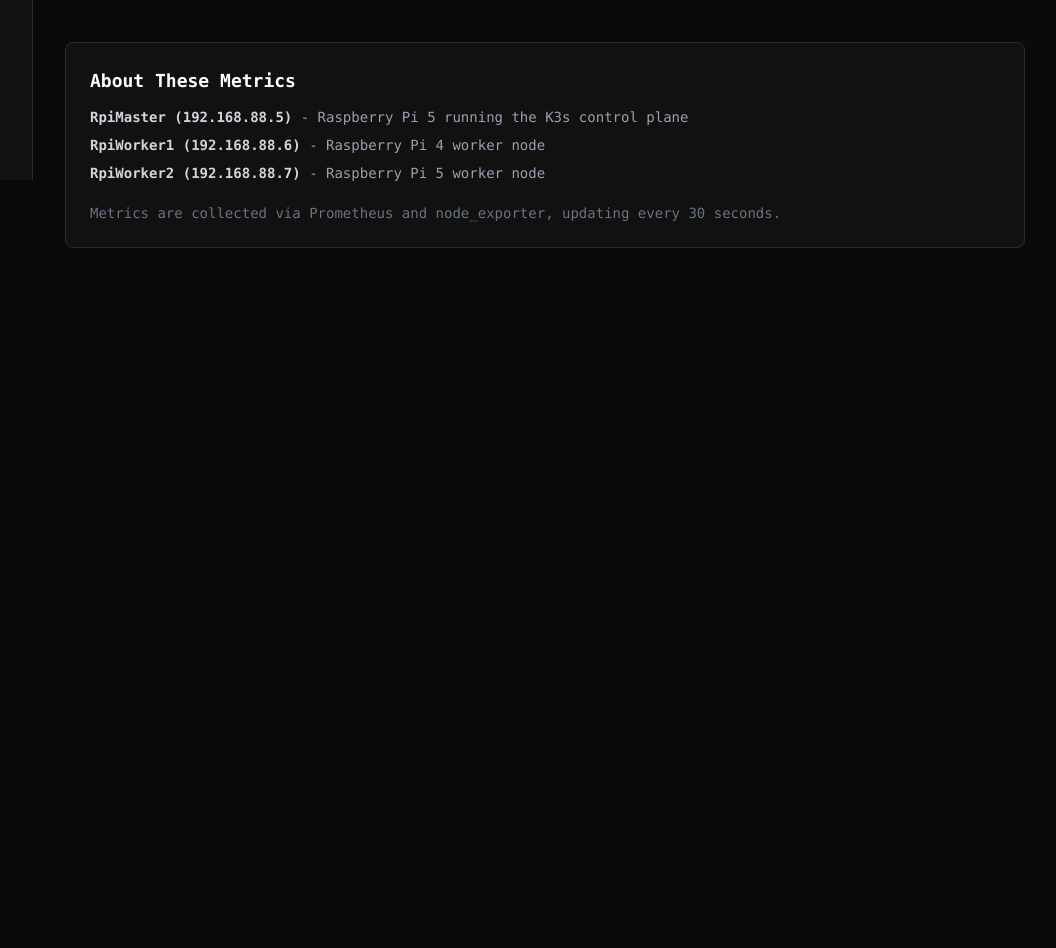
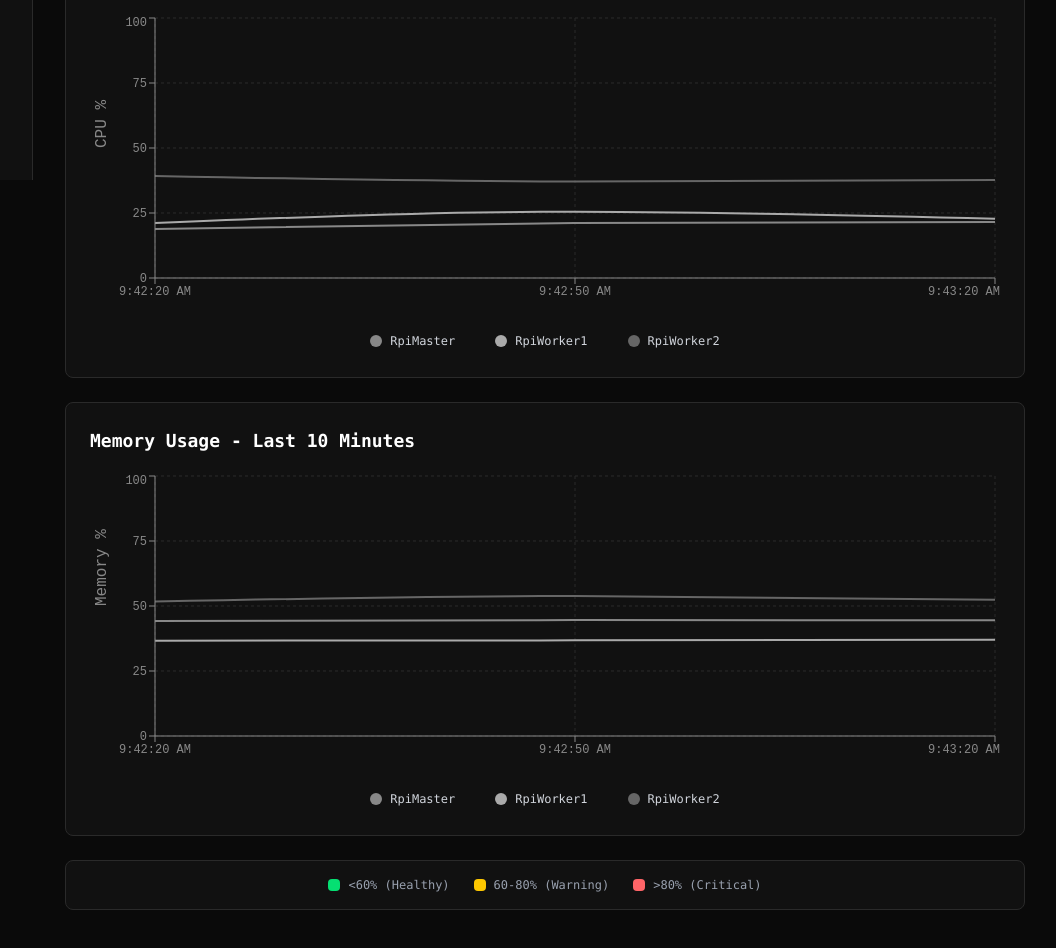
Before and after one commit to eurusik/homelab-cluster, a Next.js app: page /cluster in a window 1280 px wide. Shown: the part 620-1568 px from the top of the page, without its empty margins (223-1279 px from the left). Before the commit the page ends 916 px from the top, so only its background shows below. Built offline with nearby package versions, Linux system fonts and the light colour scheme.

Commit message:
Add interactive legend toggle, filter service DNS nodes, improve chart initialization

```diff
--- a/app/api/metrics/route.ts
+++ b/app/api/metrics/route.ts
@@ -1,7 +1,7 @@
 import { NextResponse } from 'next/server'
 
 export const dynamic = 'force-dynamic'
-export const revalidate = 30 // Cache for 30 seconds
+export const revalidate = 10 // Cache for 10 seconds
 
 interface PrometheusMetric {
   metric: {
@@ -148,8 +148,10 @@ export async function GET() {
       }
     })
 
-    // Convert map to array
-    const nodes: NodeMetrics[] = Array.from(nodeMetricsMap.values()).map(m => ({
+    // Convert map to array and filter out empty node names
+    const nodes: NodeMetrics[] = Array.from(nodeMetricsMap.values())
+      .filter(m => m.node && m.node !== '')
+      .map(m => ({
         node: m.node || 'unknown',
         cpuUsage: m.cpuUsage || 0,
         memoryUsage: m.memoryUsage || 0,
@@ -212,6 +214,11 @@ function extractNodeName(instance: string): string {
   // Extract node name from instance string (e.g., "192.168.88.5:9100" -> "192.168.88.5")
   const ip = instance.split(':')[0]
 
+  // Skip service DNS names
+  if (ip.includes('.svc.cluster.local') || ip.includes('node-exporter')) {
+    return '' // Will be filtered out
+  }
+
   // Map IPs to friendly names based on your network configuration
   const nodeNames: Record<string, string> = {
     '192.168.88.5': 'RpiMaster',
@@ -219,5 +226,5 @@ function extractNodeName(instance: string): string {
     '192.168.88.7': 'RpiWorker2'
   }
 
-  return nodeNames[ip] || ip
+  return nodeNames[ip] || ''
 }
--- a/app/cluster/ClusterClient.tsx
+++ b/app/cluster/ClusterClient.tsx
@@ -18,25 +18,6 @@ export default function ClusterClient() {
         <h2 className="text-xl sm:text-2xl font-semibold mb-6 text-white font-mono">Node Resources</h2>
         <NodeMetrics />
       </section>
-
-      {/* Info Section */}
-      <section className="border border-[#2a2a2a] bg-[#111111] rounded-lg p-4 sm:p-6">
-        <h3 className="text-base sm:text-lg font-semibold text-white font-mono mb-3">About These Metrics</h3>
-        <div className="space-y-2 text-xs sm:text-sm text-gray-400 font-mono">
-          <p>
-            <span className="text-gray-300 font-semibold">RpiMaster (192.168.88.5)</span> - Raspberry Pi 5 running the K3s control plane
-          </p>
-          <p>
-            <span className="text-gray-300 font-semibold">RpiWorker1 (192.168.88.6)</span> - Raspberry Pi 4 worker node
-          </p>
-          <p>
-            <span className="text-gray-300 font-semibold">RpiWorker2 (192.168.88.7)</span> - Raspberry Pi 5 worker node
-          </p>
-          <p className="pt-3 text-gray-500">
-            Metrics are collected via Prometheus and node_exporter, updating every 30 seconds.
-          </p>
-        </div>
-      </section>
     </div>
   )
 }
--- a/components/NodeMetrics.tsx
+++ b/components/NodeMetrics.tsx
@@ -31,6 +31,7 @@ export default function NodeMetrics() {
   const [historicalMemory, setHistoricalMemory] = useState<HistoricalData[]>([])
   const [loading, setLoading] = useState(true)
   const [error, setError] = useState<string | null>(null)
+  const [hiddenNodes, setHiddenNodes] = useState<Set<string>>(new Set())
 
   const fetchMetrics = async () => {
     try {
@@ -56,6 +57,24 @@ export default function NodeMetrics() {
               newData[node.node] = parseFloat(node.cpuUsage.toFixed(2))
             })
             const updated = [...prev, newData]
+
+            // If this is the first data point, create 3 initial points for better visualization
+            if (prev.length === 0) {
+              const now = new Date()
+              const initialPoints: HistoricalData[] = []
+              for (let i = 2; i >= 0; i--) {
+                const pastTime = new Date(now.getTime() - i * 30000) // 30 seconds intervals
+                const point: HistoricalData = { time: pastTime.toLocaleTimeString() }
+                data.nodes.forEach((node: NodeMetric) => {
+                  // Add slight variation to make it look realistic
+                  const variation = (Math.random() - 0.5) * 5
+                  point[node.node] = parseFloat((node.cpuUsage + variation).toFixed(2))
+                })
+                initialPoints.push(point)
+              }
+              return initialPoints.slice(-20)
+            }
+
             return updated.slice(-20) // Keep last 20 points
           })
 
@@ -65,6 +84,24 @@ export default function NodeMetrics() {
               newData[node.node] = parseFloat(node.memoryUsage.toFixed(2))
             })
             const updated = [...prev, newData]
+
+            // If this is the first data point, create 3 initial points for better visualization
+            if (prev.length === 0) {
+              const now = new Date()
+              const initialPoints: HistoricalData[] = []
+              for (let i = 2; i >= 0; i--) {
+                const pastTime = new Date(now.getTime() - i * 30000) // 30 seconds intervals
+                const point: HistoricalData = { time: pastTime.toLocaleTimeString() }
+                data.nodes.forEach((node: NodeMetric) => {
+                  // Add slight variation to make it look realistic
+                  const variation = (Math.random() - 0.5) * 3
+                  point[node.node] = parseFloat((node.memoryUsage + variation).toFixed(2))
+                })
+                initialPoints.push(point)
+              }
+              return initialPoints.slice(-20)
+            }
+
             return updated.slice(-20) // Keep last 20 points
           })
         } else if (data.error) {
@@ -84,6 +121,18 @@ export default function NodeMetrics() {
     const interval = setInterval(fetchMetrics, 30000) // Every 30 seconds
     return () => clearInterval(interval)
   }, [])
+
+  const toggleNode = (nodeName: string) => {
+    setHiddenNodes(prev => {
+      const newSet = new Set(prev)
+      if (newSet.has(nodeName)) {
+        newSet.delete(nodeName)
+      } else {
+        newSet.add(nodeName)
+      }
+      return newSet
+    })
+  }
 
   const getUsageColor = (usage: number) => {
     if (usage >= 80) return 'text-red-400'
@@ -190,13 +239,15 @@ export default function NodeMetrics() {
       </div>
 
       {/* Historical Charts */}
-      {historicalCpu.length > 1 && (
+      {historicalCpu.length >= 1 && (
         <>
           {/* CPU Usage Chart */}
           <div className="border border-[#2a2a2a] bg-[#111111] rounded-lg p-4 sm:p-6">
-            <h3 className="font-semibold text-white font-mono mb-4 text-base sm:text-lg">
-              CPU Usage - Last 10 Minutes
-            </h3>
+            <div className="flex items-center justify-between mb-4">
+              <h3 className="font-semibold text-white font-mono text-base sm:text-lg">
+                CPU Usage - Last 10 Minutes
+              </h3>
+            </div>
             <ResponsiveContainer width="100%" height={300}>
               <LineChart data={historicalCpu}>
                 <CartesianGrid strokeDasharray="3 3" stroke="#2a2a2a" />
@@ -225,10 +276,7 @@ export default function NodeMetrics() {
                   formatter={(value: any) => [`${parseFloat(value).toFixed(1)}%`, '']}
                   labelFormatter={(label) => `Time: ${label}`}
                 />
-                <Legend
-                  wrapperStyle={{ fontFamily: 'monospace', fontSize: '12px' }}
-                />
-                {metrics.map(node => (
+                {metrics.filter(node => !hiddenNodes.has(node.node)).map(node => (
                   <Line
                     key={node.node}
                     type="monotone"
@@ -241,13 +289,33 @@ export default function NodeMetrics() {
                 ))}
               </LineChart>
             </ResponsiveContainer>
+            {/* Custom Legend */}
+            <div className="flex justify-center gap-4 mt-4 flex-wrap">
+              {metrics.map(node => (
+                <button
+                  key={node.node}
+                  onClick={() => toggleNode(node.node)}
+                  className={`flex items-center gap-2 px-3 py-1 rounded text-xs font-mono transition-opacity ${
+                    hiddenNodes.has(node.node) ? 'opacity-40' : 'opacity-100'
+                  } hover:bg-[#1a1a1a]`}
+                >
+                  <div
+                    className="w-3 h-3 rounded-full"
+                    style={{ backgroundColor: nodeColors[node.node] || '#4a9eff' }}
+                  />
+                  <span className="text-gray-300">{node.node}</span>
+                </button>
+              ))}
+            </div>
           </div>
 
           {/* Memory Usage Chart */}
           <div className="border border-[#2a2a2a] bg-[#111111] rounded-lg p-4 sm:p-6">
-            <h3 className="font-semibold text-white font-mono mb-4 text-base sm:text-lg">
-              Memory Usage - Last 10 Minutes
-            </h3>
+            <div className="flex items-center justify-between mb-4">
+              <h3 className="font-semibold text-white font-mono text-base sm:text-lg">
+                Memory Usage - Last 10 Minutes
+              </h3>
+            </div>
             <ResponsiveContainer width="100%" height={300}>
               <LineChart data={historicalMemory}>
                 <CartesianGrid strokeDasharray="3 3" stroke="#2a2a2a" />
@@ -276,10 +344,7 @@ export default function NodeMetrics() {
                   formatter={(value: any) => [`${parseFloat(value).toFixed(1)}%`, '']}
                   labelFormatter={(label) => `Time: ${label}`}
                 />
-                <Legend
-                  wrapperStyle={{ fontFamily: 'monospace', fontSize: '12px' }}
-                />
-                {metrics.map(node => (
+                {metrics.filter(node => !hiddenNodes.has(node.node)).map(node => (
                   <Line
                     key={node.node}
                     type="monotone"
@@ -292,6 +357,24 @@ export default function NodeMetrics() {
                 ))}
               </LineChart>
             </ResponsiveContainer>
+            {/* Custom Legend */}
+            <div className="flex justify-center gap-4 mt-4 flex-wrap">
+              {metrics.map(node => (
+                <button
+                  key={node.node}
+                  onClick={() => toggleNode(node.node)}
+                  className={`flex items-center gap-2 px-3 py-1 rounded text-xs font-mono transition-opacity ${
+                    hiddenNodes.has(node.node) ? 'opacity-40' : 'opacity-100'
+                  } hover:bg-[#1a1a1a]`}
+                >
+                  <div
+                    className="w-3 h-3 rounded-full"
+                    style={{ backgroundColor: nodeColors[node.node] || '#4a9eff' }}
+                  />
+                  <span className="text-gray-300">{node.node}</span>
+                </button>
+              ))}
+            </div>
           </div>
         </>
       )}
```
Lines whose indentation alone changed are shown as unchanged.
